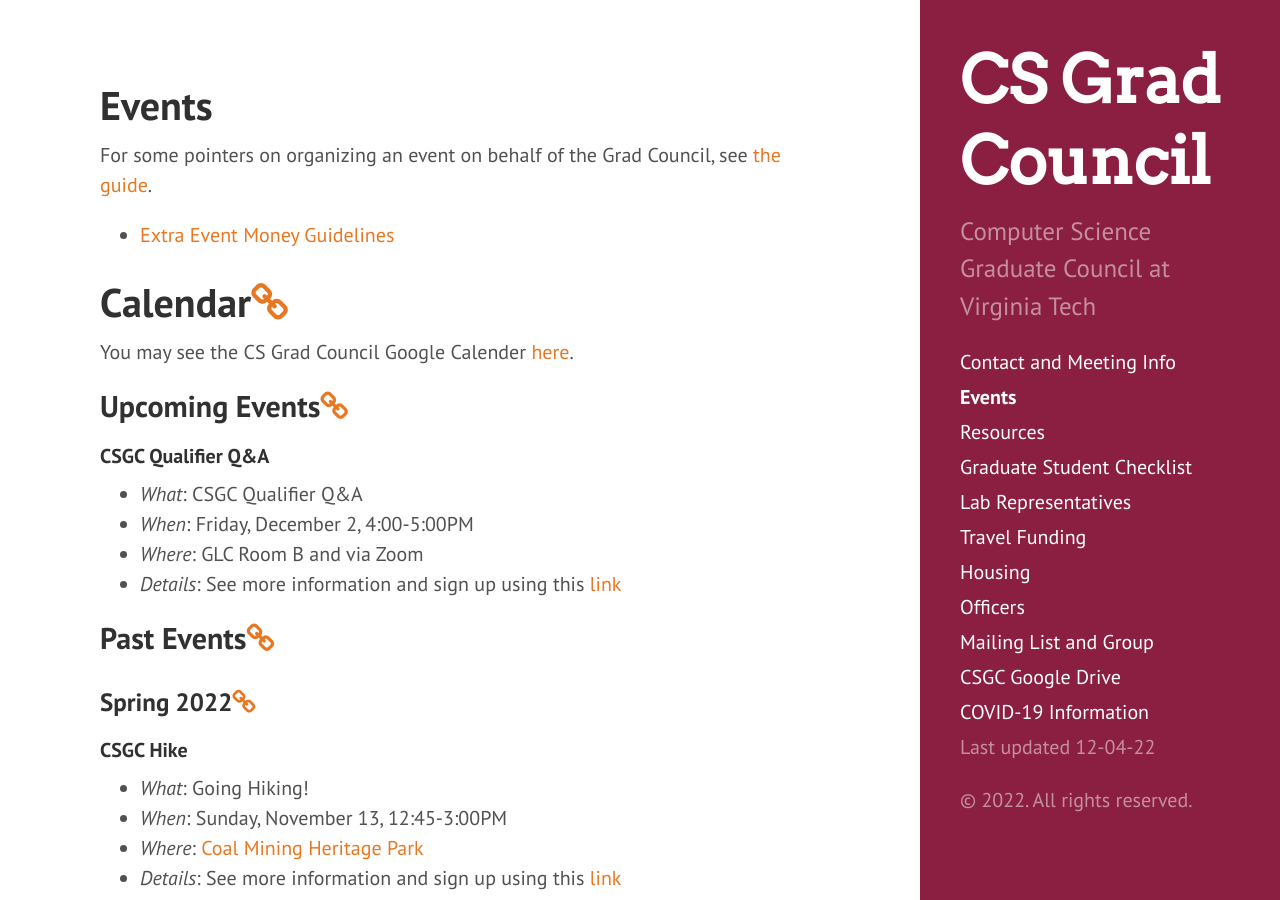
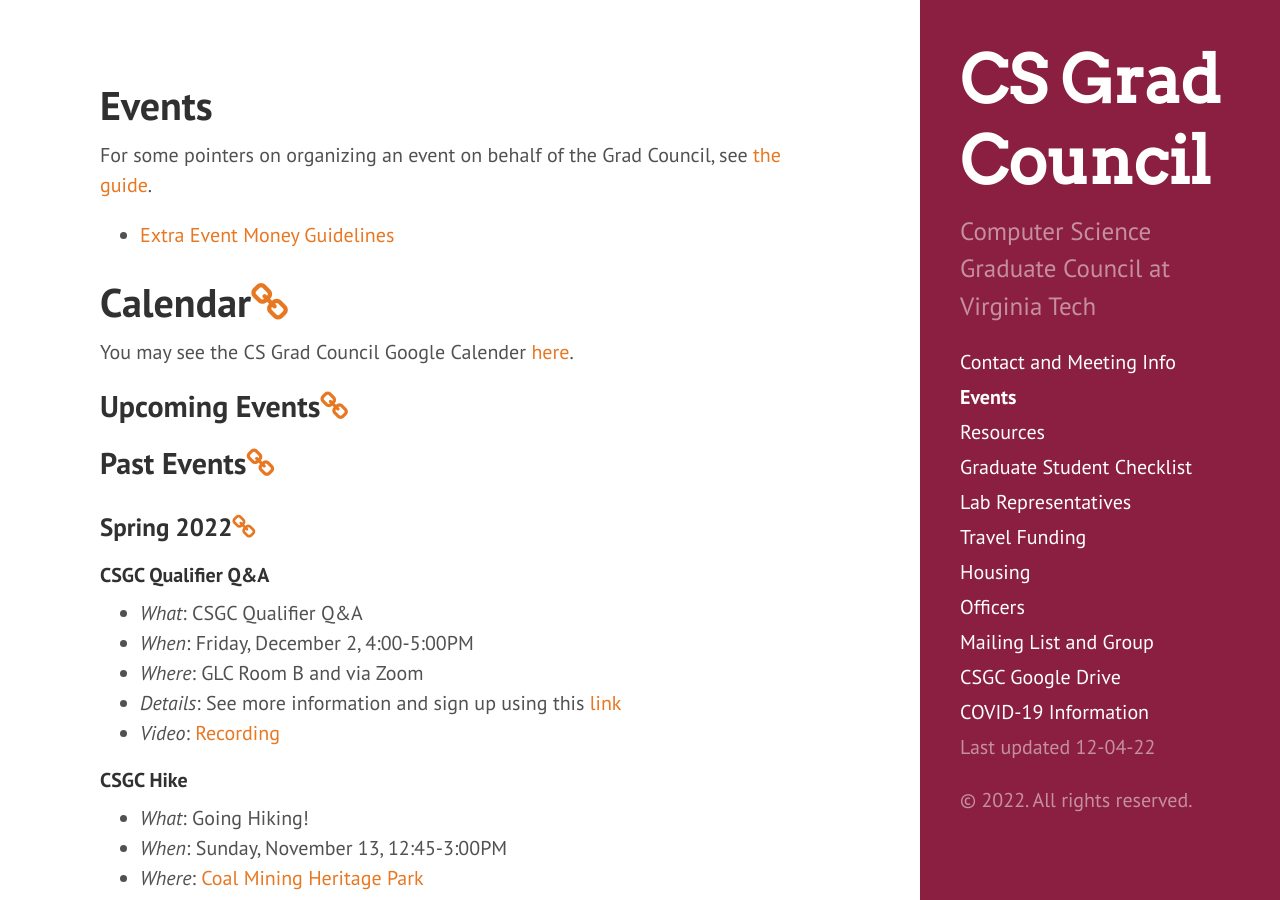
Before and after one commit to CSGraduateCouncil-VirginiaTech/csgc-website, a Jekyll site: the page built from events.md, in a window 1280 px wide and 900 px high. Built offline with Jekyll 4.4.1, drawn with Linux system fonts in a browser that asks for light colours.

Commit message:
Update events.md

```diff
--- a/events.md
+++ b/events.md
@@ -13,16 +13,17 @@
 
 ## <a name="UpcomingEvents"></a>Upcoming Events<a href="#UpcomingEvents"><i class="fa fa-link" aria-hidden="true"></i></a>
 
+## <a name="PastEvents"></a>Past Events<a href="#PastEvents"><i class="fa fa-link" aria-hidden="true"></i></a>
+
+### <a name="Fall2022"></a>Spring 2022<a href="#Fall2022"><i class="fa fa-link" aria-hidden="true"></i></a>
+
 #### CSGC Qualifier Q&A
 
 - *What*: CSGC Qualifier Q&A
 - *When*: Friday, December 2, 4:00-5:00PM
 - *Where*: GLC Room B and via Zoom
 - *Details*: See more information and sign up using this [link](https://forms.gle/7kWJc5cr5mjBkxjT7)
-
-## <a name="PastEvents"></a>Past Events<a href="#PastEvents"><i class="fa fa-link" aria-hidden="true"></i></a>
-
-### <a name="Fall2022"></a>Spring 2022<a href="#Fall2022"><i class="fa fa-link" aria-hidden="true"></i></a>
+- *Video*: [Recording](https://video.vt.edu/media/1_v4pvg139)
 
 #### CSGC Hike
 
```
